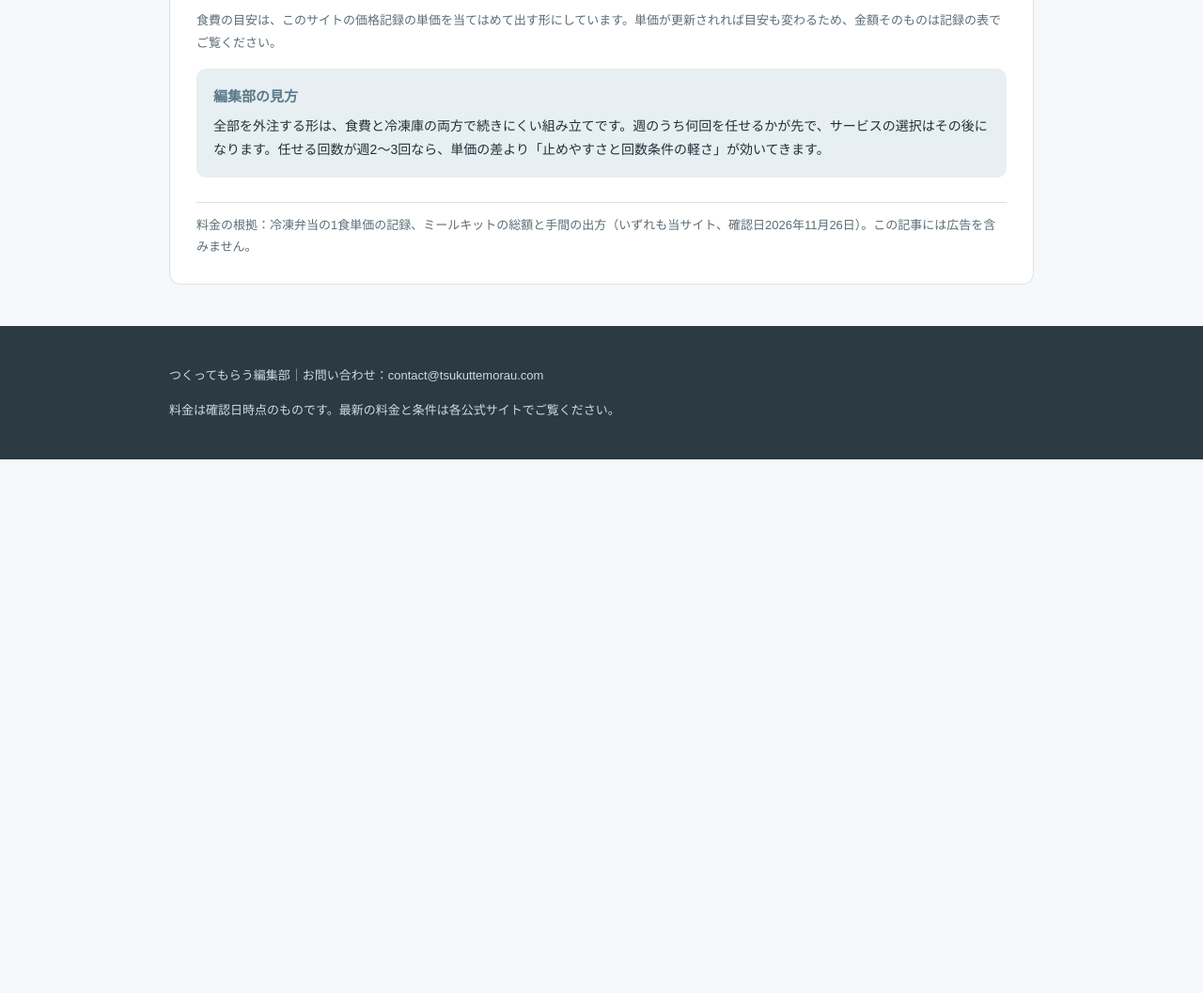
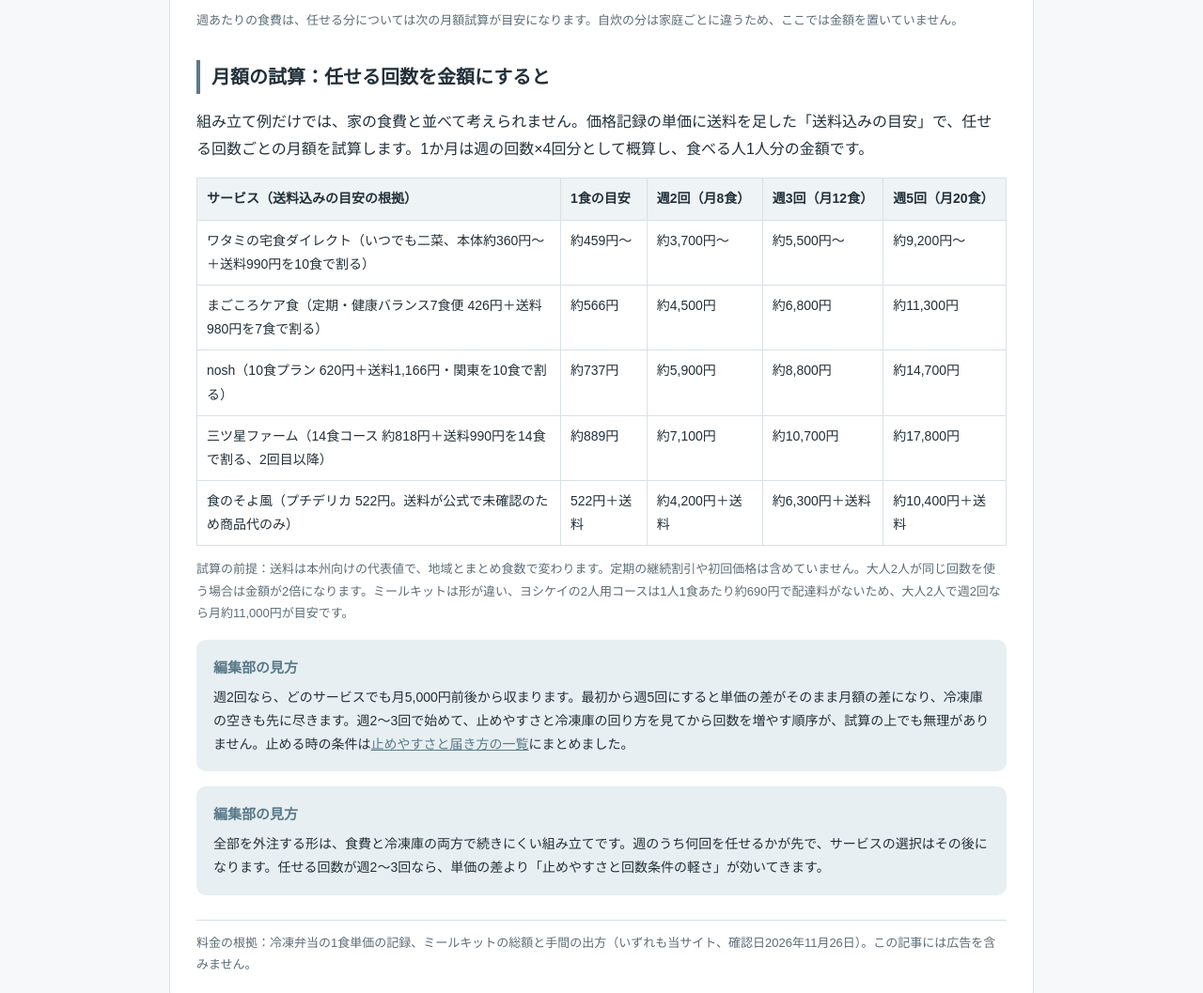
Before and after one commit to shunn1chan-hub/tsukuttemorau, a plain HTML site: page articles/week-plan.html in a window 1280 px wide. Shown: the part 1521-2578 px from the top of the page at 94% size. Before the commit the page ends 2010 px from the top, so only its background shows below. Drawn offline with Linux system fonts and the light colour scheme.

Commit message:
組み立て方：送料込み単価による月額試算表を追加

```diff
--- a/articles/week-plan.html
+++ b/articles/week-plan.html
@@ -20,7 +20,7 @@
 <div class="wrap">
   <p class="crumb">トップ ＞ 組み立て方 ＞ 献立を決める回数を減らす組み立て方</p>
   <h1 class="title">献立を決める回数を減らす組み立て方</h1>
-  <p class="meta">確認日：2026年11月26日｜料金の出典は各記事の記録｜つくってもらう編集部</p>
+  <p class="meta">確認日：2026年11月26日（月額試算は2026年11月28日追加）｜料金の出典は各記事の記録｜つくってもらう編集部</p>
 
   <article class="mock">
     <h2>先に分岐を示す：任せる回数を決めるのが先、サービス選びはその後</h2>
@@ -41,7 +41,24 @@
       <tr><td>単身</td><td>冷凍弁当5回＋外食・自炊2回</td><td>週7回→2回</td><td>冷凍庫の空きが先に上限になる</td></tr>
       <tr><td>冷蔵作り置きを使う世帯</td><td>作り置き惣菜の配送1回で3日分＋自炊4回</td><td>週7回→4回</td><td>冷蔵のため保存日数が上限になる</td></tr>
     </table>
-    <p class="note">食費の目安は、このサイトの価格記録の単価を当てはめて出す形にしています。単価が更新されれば目安も変わるため、金額そのものは記録の表でご覧ください。</p>
+    <p class="note">週あたりの食費は、任せる分については次の月額試算が目安になります。自炊の分は家庭ごとに違うため、ここでは金額を置いていません。</p>
+
+    <h2>月額の試算：任せる回数を金額にすると</h2>
+    <p>組み立て例だけでは、家の食費と並べて考えられません。価格記録の単価に送料を足した「送料込みの目安」で、任せる回数ごとの月額を試算します。1か月は週の回数×4回分として概算し、食べる人1人分の金額です。</p>
+    <table class="cmp">
+      <tr><th>サービス（送料込みの目安の根拠）</th><th>1食の目安</th><th>週2回（月8食）</th><th>週3回（月12食）</th><th>週5回（月20食）</th></tr>
+      <tr><td>ワタミの宅食ダイレクト（いつでも二菜、本体約360円〜＋送料990円を10食で割る）</td><td>約459円〜</td><td>約3,700円〜</td><td>約5,500円〜</td><td>約9,200円〜</td></tr>
+      <tr><td>まごころケア食（定期・健康バランス7食便 426円＋送料980円を7食で割る）</td><td>約566円</td><td>約4,500円</td><td>約6,800円</td><td>約11,300円</td></tr>
+      <tr><td>nosh（10食プラン 620円＋送料1,166円・関東を10食で割る）</td><td>約737円</td><td>約5,900円</td><td>約8,800円</td><td>約14,700円</td></tr>
+      <tr><td>三ツ星ファーム（14食コース 約818円＋送料990円を14食で割る、2回目以降）</td><td>約889円</td><td>約7,100円</td><td>約10,700円</td><td>約17,800円</td></tr>
+      <tr><td>食のそよ風（プチデリカ 522円。送料が公式で未確認のため商品代のみ）</td><td>522円＋送料</td><td>約4,200円＋送料</td><td>約6,300円＋送料</td><td>約10,400円＋送料</td></tr>
+    </table>
+    <p class="note">試算の前提：送料は本州向けの代表値で、地域とまとめ食数で変わります。定期の継続割引や初回価格は含めていません。大人2人が同じ回数を使う場合は金額が2倍になります。ミールキットは形が違い、ヨシケイの2人用コースは1人1食あたり約690円で配達料がないため、大人2人で週2回なら月約11,000円が目安です。</p>
+    <div class="judge">
+      <h3>編集部の見方</h3>
+      <p>週2回なら、どのサービスでも月5,000円前後から収まります。最初から週5回にすると単価の差がそのまま月額の差になり、冷凍庫の空きも先に尽きます。週2〜3回で始めて、止めやすさと冷凍庫の回り方を見てから回数を増やす順序が、試算の上でも無理がありません。止める時の条件は<a href="stop-and-delivery.html">止めやすさと届き方の一覧</a>にまとめました。</p>
+    </div>
+
 
     <div class="judge">
       <h3>編集部の見方</h3>
```
